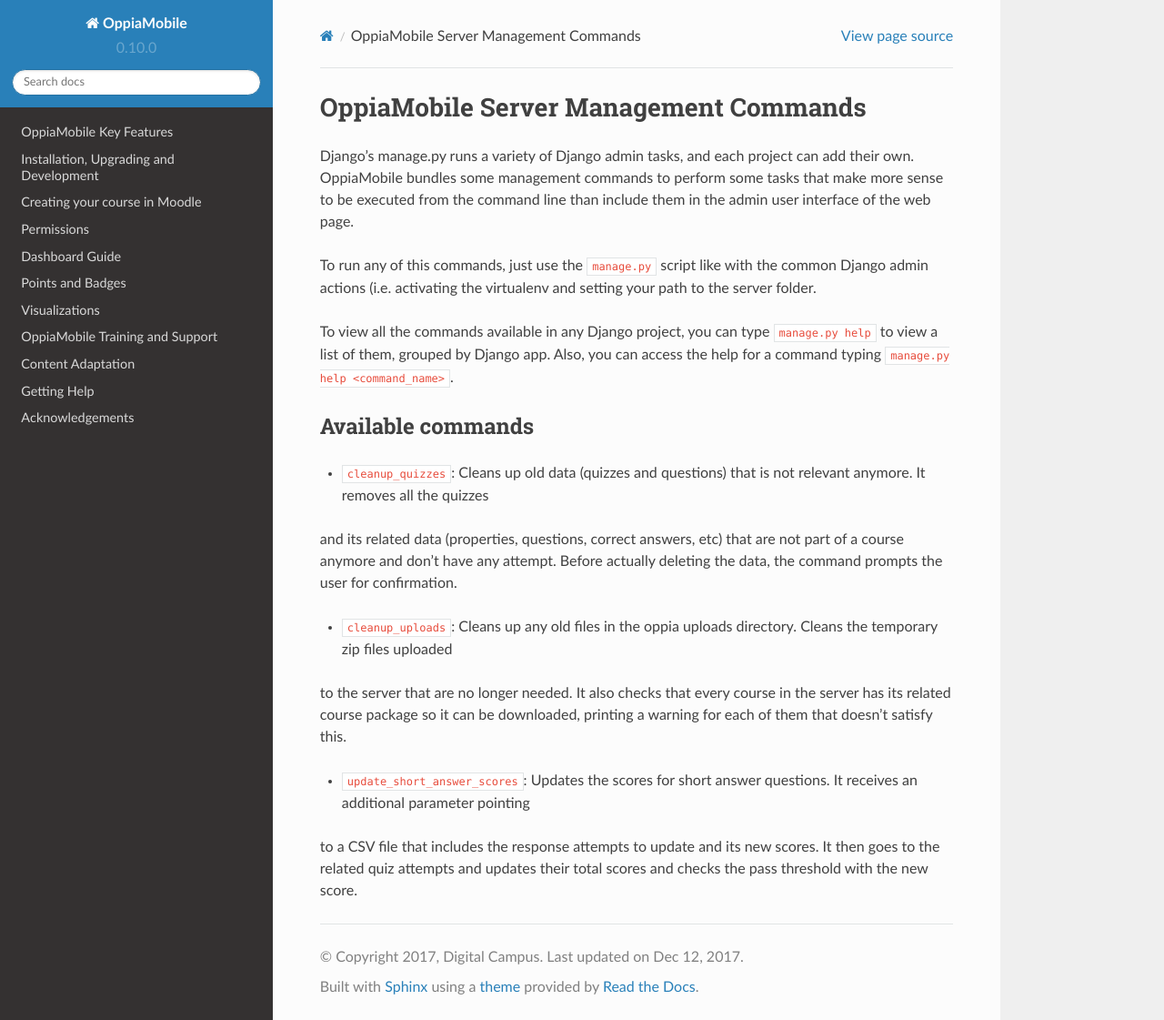
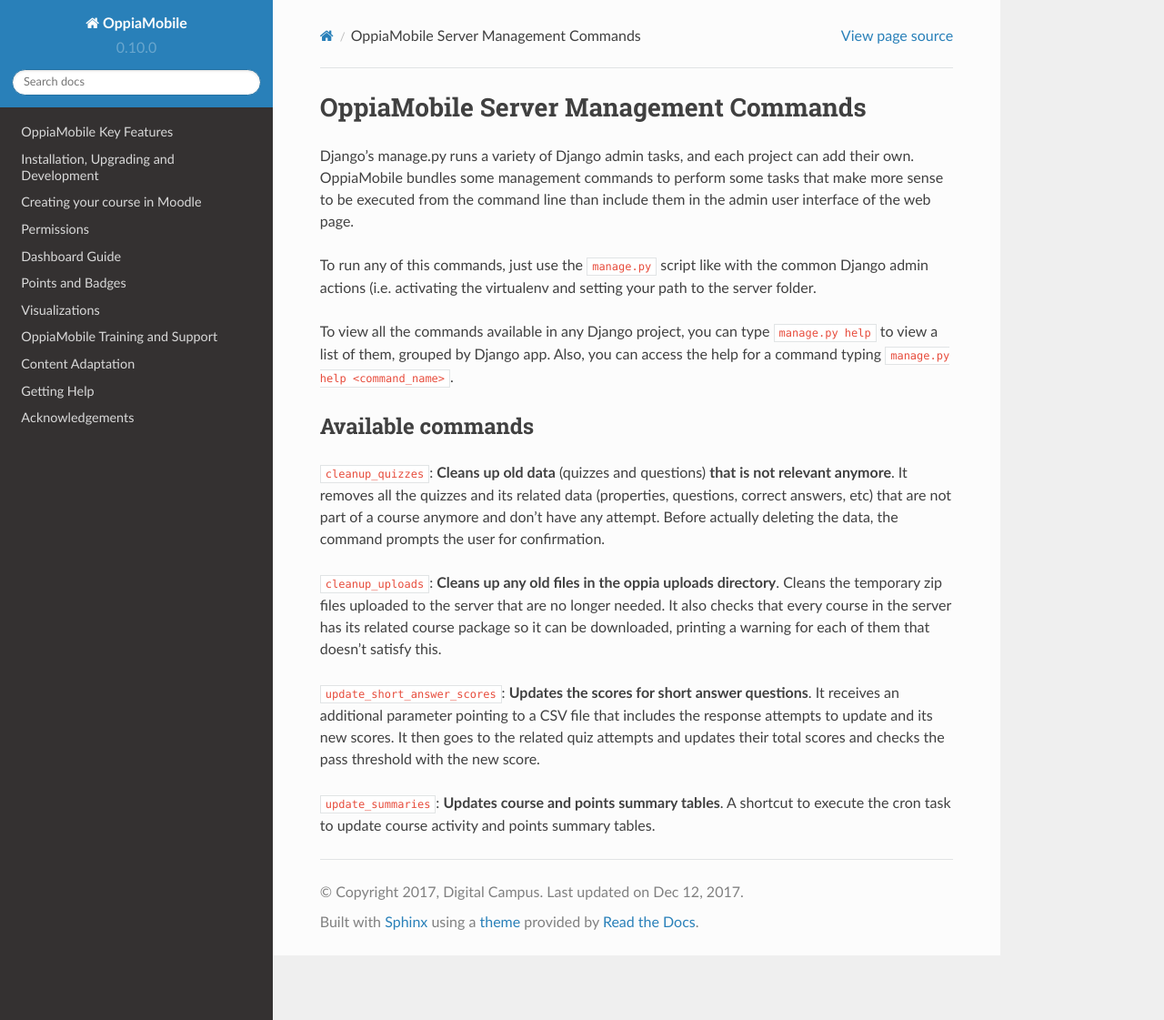
Before and after one commit to DigitalCampus/django-oppia, a Sphinx documentation site: the page built from docs/dev/server/management-commands.rst, in a window 1280 px wide and 1121 px high. Shown: the whole window at 91% size. Built offline with Sphinx 7.4.7 and the Read the Docs theme 2.0.0, drawn with Linux system fonts in a browser that asks for light colours; the version number is read from the project's files by our own code.

Commit message:
Added management command to execute the update summaries cron task

```diff
--- a/docs/dev/server/management-commands.rst
+++ b/docs/dev/server/management-commands.rst
@@ -13,14 +13,17 @@
 Available commands
 .........
 
-* ``cleanup_quizzes``:  Cleans up old data (quizzes and questions) that is not relevant anymore. It removes all the quizzes
-and its related data (properties, questions, correct answers, etc) that are not part of a course anymore and don't have
-any attempt. Before actually deleting the data, the command prompts the user for confirmation.
+``cleanup_quizzes``:  **Cleans up old data** (quizzes and questions) **that is not relevant anymore**.
+It removes all the quizzes and its related data (properties, questions, correct answers, etc) that are not part of a
+course anymore and don't have any attempt. Before actually deleting the data, the command prompts the user for confirmation.
 
-* ``cleanup_uploads``: Cleans up any old files in the oppia uploads directory. Cleans the temporary zip files uploaded
-to the server that are no longer needed. It also checks that every course in the server has its related course package so
-it can be downloaded, printing a warning for each of them that doesn't satisfy this.
+``cleanup_uploads``: **Cleans up any old files in the oppia uploads directory**.
+Cleans the temporary zip files uploaded to the server that are no longer needed. It also checks that every course in
+the server has its related course package so it can be downloaded, printing a warning for each of them that doesn't satisfy this.
 
-* ``update_short_answer_scores``: Updates the scores for short answer questions. It receives an additional parameter pointing
-to a CSV file that includes the response attempts to update and its new scores. It then goes to the related quiz attempts and
-updates their total scores and checks the pass threshold with the new score.
+``update_short_answer_scores``: **Updates the scores for short answer questions**.
+It receives an additional parameter pointing to a CSV file that includes the response attempts to update and its new
+scores. It then goes to the related quiz attempts and updates their total scores and checks the pass threshold with the new score.
+
+``update_summaries``: **Updates course and points summary tables**.
+A shortcut to execute the cron task to update course activity and points summary tables.
```
Also changed, not shown: 1 other file.
